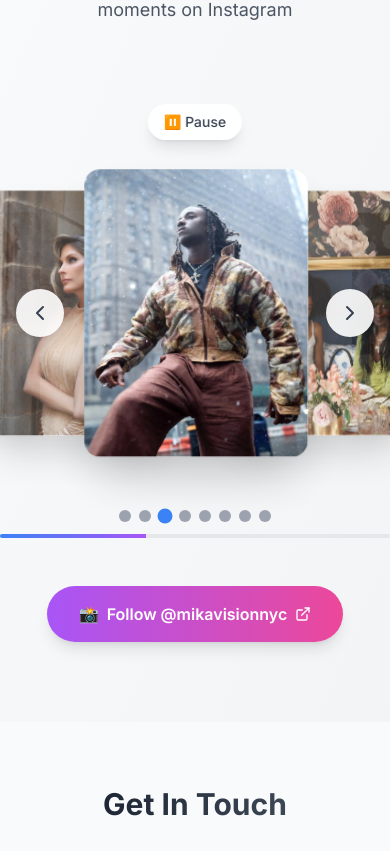
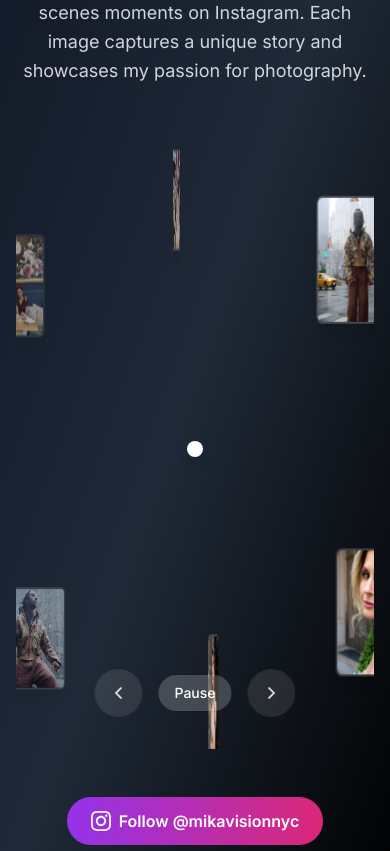
Before and after one commit to aibek1392/MIKA-photographer-profile, a React (Create React App) app: page / in a window 390 px wide. Shown: the part 4590-5441 px from the top of the page. Built offline with nearby package versions, Linux system fonts and the light colour scheme; a web font is replaced by a local one.

Commit message:
Implement circular gallery for Instagram feed - matches 21st.dev design with rotating images, navigation controls, and lightbox

```diff
--- a/src/components/CircularGallery.tsx
+++ b/src/components/CircularGallery.tsx
@@ -1,134 +1,135 @@
-import React, { useState } from 'react';
+import React, { useState, useEffect, useRef, useCallback } from 'react';
 import { motion, AnimatePresence } from 'framer-motion';
-import { useInView } from 'react-intersection-observer';
-
-interface GalleryItem {
-  id: number;
-  image: string;
-  text: string;
-}
+import { ChevronLeft, ChevronRight, X } from 'lucide-react';
 
 interface CircularGalleryProps {
-  items: GalleryItem[];
-  bend?: number;
-  textColor?: string;
-  borderRadius?: number;
+  images: string[];
+  radius?: number;
+  autoRotate?: boolean;
+  autoRotateSpeed?: number;
 }
 
 const CircularGallery: React.FC<CircularGalleryProps> = ({
-  items,
-  bend = 3,
-  textColor = "#ffffff",
-  borderRadius = 0.05,
+  images,
+  radius = 200,
+  autoRotate = true,
+  autoRotateSpeed = 0.5
 }) => {
-  const [ref, inView] = useInView({
-    triggerOnce: true,
-    threshold: 0.1,
-  });
+  const [currentAngle, setCurrentAngle] = useState(0);
+  const [isHovered, setIsHovered] = useState(false);
+  const [selectedImage, setSelectedImage] = useState<string | null>(null);
+  const [isAutoRotating, setIsAutoRotating] = useState(autoRotate);
+  const intervalRef = useRef<NodeJS.Timeout | null>(null);
 
-  const [selectedItem, setSelectedItem] = useState<GalleryItem | null>(null);
+  const startAutoRotation = useCallback(() => {
+    if (intervalRef.current) clearInterval(intervalRef.current);
+    intervalRef.current = setInterval(() => {
+      setCurrentAngle((prev) => prev + autoRotateSpeed);
+    }, 50);
+  }, [autoRotateSpeed]);
 
-  const containerVariants = {
-    hidden: { opacity: 0 },
-    visible: {
-      opacity: 1,
-      transition: {
-        staggerChildren: 0.1,
-      },
-    },
+  const stopAutoRotation = useCallback(() => {
+    if (intervalRef.current) {
+      clearInterval(intervalRef.current);
+      intervalRef.current = null;
+    }
+  }, []);
+
+  useEffect(() => {
+    if (isAutoRotating && !isHovered) {
+      startAutoRotation();
+    } else {
+      stopAutoRotation();
+    }
+
+    return () => stopAutoRotation();
+  }, [isAutoRotating, isHovered, startAutoRotation, stopAutoRotation]);
+
+  const nextImage = () => {
+    setCurrentAngle((prev) => prev + (360 / images.length));
   };
 
-  const itemVariants = {
-    hidden: { opacity: 0, scale: 0.8 },
-    visible: {
-      opacity: 1,
-      scale: 1,
-      transition: {
-        duration: 0.6,
-      },
-    },
+  const prevImage = () => {
+    setCurrentAngle((prev) => prev - (360 / images.length));
   };
 
-  const calculatePosition = (index: number, total: number) => {
-    const angle = (index / total) * 2 * Math.PI;
-    const radius = 350; // Increased radius to accommodate all images
+  const getImagePosition = (index: number) => {
+    const angle = (360 / images.length) * index + currentAngle;
+    const radian = (angle * Math.PI) / 180;
+    const x = Math.cos(radian) * radius;
+    const y = Math.sin(radian) * radius;
+    const z = Math.cos(radian) * radius * 0.5;
 
-    const x = Math.cos(angle) * radius;
-    const y = Math.sin(angle) * radius;
-
-    // Apply bend effect
-    const bendFactor = bend;
-    const bentY = y * (1 + Math.abs(x) / 1000 * bendFactor);
-
-    return { x: x, y: bentY };
+    return { x, y, z, angle };
   };
 
-  const handleItemClick = (item: GalleryItem) => {
-    setSelectedItem(item);
+  const openLightbox = (image: string) => {
+    setSelectedImage(image);
   };
 
-  const closeModal = () => {
-    setSelectedItem(null);
+  const closeLightbox = () => {
+    setSelectedImage(null);
   };
 
   return (
-    <div className="relative w-full h-full overflow-hidden bg-black">
-      <motion.div
-        ref={ref}
-        variants={containerVariants}
-        initial="hidden"
-        animate={inView ? "visible" : "hidden"}
+    <div className="relative w-full h-[600px] flex items-center justify-center overflow-hidden">
+      {/* Circular Gallery Container */}
+      <div
         className="relative w-full h-full flex items-center justify-center"
+        onMouseEnter={() => setIsHovered(true)}
+        onMouseLeave={() => setIsHovered(false)}
       >
-        {/* Circular Gallery Items */}
-        {items.map((item, index) => {
-          const position = calculatePosition(index, items.length);
+        {/* Center Point */}
+        <div className="absolute w-4 h-4 bg-white rounded-full shadow-lg z-10" />
+
+        {/* Images */}
+        {images.map((image, index) => {
+          const position = getImagePosition(index);
+          const isFront = Math.abs(position.angle % 360) < 90 || Math.abs(position.angle % 360) > 270;
 
           return (
             <motion.div
-              key={item.id}
-              variants={itemVariants}
+              key={index}
+              className="absolute cursor-pointer"
               style={{
-                position: 'absolute',
-                left: '50%',
-                top: '50%',
-                transform: `translate(-50%, -50%) translate(${position.x}px, ${position.y}px)`,
-                zIndex: index === 0 ? 10 : 1,
+                x: position.x,
+                y: position.y,
+                z: position.z,
+                transformStyle: 'preserve-3d',
+              }}
+              animate={{
+                x: position.x,
+                y: position.y,
+                z: position.z,
+                scale: isFront ? 1 : 0.8,
+                opacity: isFront ? 1 : 0.6,
+              }}
+              transition={{
+                type: "spring",
+                stiffness: 100,
+                damping: 20,
+                mass: 0.5,
               }}
               whileHover={{
-                scale: 1.15,
-                zIndex: 20,
+                scale: 1.1,
+                z: position.z + 50,
+                transition: { duration: 0.2 }
               }}
-              whileTap={{ scale: 0.95 }}
-              onClick={() => handleItemClick(item)}
-              className="cursor-pointer group"
+              onClick={() => openLightbox(image)}
             >
-              {/* Image Container */}
-              <div
-                className="relative overflow-hidden rounded-lg shadow-2xl"
-                style={{
-                  borderRadius: `${borderRadius * 100}%`,
-                  width: '140px',
-                  height: '105px',
-                }}
-              >
+              <div className="relative group">
                 <img
-                  src={item.image}
-                  alt={item.text}
-                  className="w-full h-full object-cover transition-transform duration-500 group-hover:scale-110"
+                  src={image}
+                  alt={`Gallery image ${index + 1}`}
+                  className="w-32 h-32 md:w-40 md:h-40 object-cover rounded-lg shadow-lg border-2 border-white/20"
+                  style={{
+                    transform: `rotateY(${position.angle}deg)`,
+                  }}
                 />
-
-                {/* Overlay */}
-                <div className="absolute inset-0 bg-black/40 opacity-0 group-hover:opacity-100 transition-opacity duration-300 flex items-center justify-center">
-                  <div className="text-center">
-                    <h3
-                      className="text-sm font-semibold mb-1"
-                      style={{ color: textColor }}
-                    >
-                      {item.text}
-                    </h3>
-                    <div className="text-xs opacity-80" style={{ color: textColor }}>
-                      Click to view
+                <div className="absolute inset-0 bg-black/0 group-hover:bg-black/20 rounded-lg transition-all duration-300 flex items-center justify-center">
+                  <div className="opacity-0 group-hover:opacity-100 transition-opacity duration-300">
+                    <div className="w-8 h-8 bg-white/20 rounded-full flex items-center justify-center">
+                      <div className="w-2 h-2 bg-white rounded-full" />
                     </div>
                   </div>
                 </div>
@@ -136,51 +137,70 @@ const CircularGallery: React.FC<CircularGalleryProps> = ({
             </motion.div>
           );
         })}
-      </motion.div>
+      </div>
 
-      {/* Modal for Selected Item */}
+      {/* Navigation Controls */}
+      <div className="absolute bottom-8 left-1/2 transform -translate-x-1/2 flex items-center gap-4">
+        <motion.button
+          onClick={prevImage}
+          className="w-12 h-12 bg-white/10 backdrop-blur-sm rounded-full flex items-center justify-center text-white hover:bg-white/20 transition-all duration-300"
+          whileHover={{ scale: 1.1 }}
+          whileTap={{ scale: 0.9 }}
+        >
+          <ChevronLeft size={20} />
+        </motion.button>
+
+        <motion.button
+          onClick={() => setIsAutoRotating(!isAutoRotating)}
+          className={`px-4 py-2 rounded-full text-sm font-medium transition-all duration-300 ${
+            isAutoRotating
+              ? 'bg-white/20 text-white'
+              : 'bg-white/10 text-white/70 hover:bg-white/20'
+          }`}
+          whileHover={{ scale: 1.05 }}
+          whileTap={{ scale: 0.95 }}
+        >
+          {isAutoRotating ? 'Pause' : 'Play'}
+        </motion.button>
+
+        <motion.button
+          onClick={nextImage}
+          className="w-12 h-12 bg-white/10 backdrop-blur-sm rounded-full flex items-center justify-center text-white hover:bg-white/20 transition-all duration-300"
+          whileHover={{ scale: 1.1 }}
+          whileTap={{ scale: 0.9 }}
+        >
+          <ChevronRight size={20} />
+        </motion.button>
+      </div>
+
+      {/* Lightbox */}
       <AnimatePresence>
-        {selectedItem && (
+        {selectedImage && (
           <motion.div
             initial={{ opacity: 0 }}
             animate={{ opacity: 1 }}
             exit={{ opacity: 0 }}
-            className="fixed inset-0 bg-black/80 z-50 flex items-center justify-center p-4"
-            onClick={closeModal}
+            className="fixed inset-0 bg-black/90 z-50 flex items-center justify-center p-4"
+            onClick={closeLightbox}
           >
             <motion.div
               initial={{ scale: 0.8, opacity: 0 }}
               animate={{ scale: 1, opacity: 1 }}
               exit={{ scale: 0.8, opacity: 0 }}
-              transition={{ type: "spring", stiffness: 300, damping: 30 }}
-              className="relative max-w-4xl max-h-[90vh] overflow-hidden rounded-xl"
+              className="relative max-w-4xl max-h-full"
               onClick={(e) => e.stopPropagation()}
             >
+              <button
+                onClick={closeLightbox}
+                className="absolute -top-12 right-0 w-10 h-10 bg-white/20 rounded-full flex items-center justify-center text-white hover:bg-white/30 transition-all duration-300"
+              >
+                <X size={20} />
+              </button>
               <img
-                src={selectedItem.image}
-                alt={selectedItem.text}
-                className="w-full h-full object-contain"
+                src={selectedImage}
+                alt="Selected image"
+                className="max-w-full max-h-[80vh] object-contain rounded-lg"
               />
-
-              {/* Close Button */}
-              <button
-                onClick={closeModal}
-                className="absolute top-4 right-4 w-10 h-10 bg-black/50 backdrop-blur-sm rounded-full flex items-center justify-center text-white hover:bg-black/70 transition-colors duration-200"
-              >
-                <svg className="w-6 h-6" fill="none" stroke="currentColor" viewBox="0 0 24 24">
-                  <path strokeLinecap="round" strokeLinejoin="round" strokeWidth={2} d="M6 18L18 6M6 6l12 12" />
-                </svg>
-              </button>
-
-              {/* Image Title */}
-              <div className="absolute bottom-0 left-0 right-0 bg-gradient-to-t from-black/80 to-transparent p-6">
-                <h3
-                  className="text-2xl font-bold"
-                  style={{ color: textColor }}
-                >
-                  {selectedItem.text}
-                </h3>
-              </div>
             </motion.div>
           </motion.div>
         )}
--- a/src/components/InstagramFeed.tsx
+++ b/src/components/InstagramFeed.tsx
@@ -1,7 +1,7 @@
 import React from 'react';
 import { motion } from 'framer-motion';
 import { useInView } from 'react-intersection-observer';
-import ThreeDPhotoCarousel from './ThreeDPhotoCarousel';
+import CircularGallery from './CircularGallery';
 
 const InstagramFeed: React.FC = () => {
   const [ref, inView] = useInView({
@@ -30,17 +30,69 @@ const InstagramFeed: React.FC = () => {
     },
   };
 
+  const instagramImages = [
+    '/photo_2025-07-25 13.56.46.jpeg',
+    '/photo_2025-07-25 13.56.42.jpeg',
+    '/photo_2025-07-25 13.56.39.jpeg',
+    '/photo_2025-07-25 13.56.36.jpeg',
+    '/photo_2025-07-25 13.56.32.jpeg',
+    '/photo_2025-07-25 13.56.25.jpeg',
+    '/photo_2025-07-25 13.56.22.jpeg',
+    '/photo_2025-07-25 13.56.17.jpeg',
+  ];
+
   return (
+    <section className="py-20 bg-gradient-to-br from-gray-900 via-gray-800 to-black relative overflow-hidden">
+      <div className="container mx-auto px-4">
         <motion.div
           ref={ref}
           variants={containerVariants}
           initial="hidden"
           animate={inView ? "visible" : "hidden"}
+          className="text-center mb-16"
         >
-      <motion.div variants={itemVariants}>
-        <ThreeDPhotoCarousel />
+          <motion.h2
+            variants={itemVariants}
+            className="text-3xl sm:text-4xl lg:text-5xl font-bold mb-6 text-white"
+          >
+            Instagram Feed
+          </motion.h2>
+          <motion.p
+            variants={itemVariants}
+            className="text-lg text-gray-300 max-w-3xl mx-auto leading-relaxed"
+          >
+            Follow my latest work and behind-the-scenes moments on Instagram.
+            Each image captures a unique story and showcases my passion for photography.
+          </motion.p>
         </motion.div>
+
+        <motion.div variants={itemVariants} className="w-full">
+          <CircularGallery
+            images={instagramImages}
+            radius={250}
+            autoRotate={true}
+            autoRotateSpeed={0.3}
+          />
         </motion.div>
+
+        <motion.div
+          variants={itemVariants}
+          className="text-center mt-12"
+        >
+          <a
+            href="https://instagram.com/mikavisionnyc"
+            target="_blank"
+            rel="noopener noreferrer"
+            className="inline-flex items-center gap-2 px-6 py-3 bg-gradient-to-r from-purple-600 to-pink-600 text-white font-semibold rounded-full hover:from-purple-700 hover:to-pink-700 transition-all duration-300 transform hover:scale-105"
+          >
+            <svg className="w-5 h-5" fill="currentColor" viewBox="0 0 24 24">
+              <path d="M12 2.163c3.204 0 3.584.012 4.85.07 3.252.148 4.771 1.691 4.919 4.919.058 1.265.069 1.645.069 4.849 0 3.205-.012 3.584-.069 4.849-.149 3.225-1.664 4.771-4.919 4.919-1.266.058-1.644.07-4.85.07-3.204 0-3.584-.012-4.849-.07-3.26-.149-4.771-1.699-4.919-4.92-.058-1.265-.07-1.644-.07-4.849 0-3.204.013-3.583.07-4.849.149-3.227 1.664-4.771 4.919-4.919 1.266-.057 1.645-.069 4.849-.069zm0-2.163c-3.259 0-3.667.014-4.947.072-4.358.2-6.78 2.618-6.98 6.98-.059 1.281-.073 1.689-.073 4.948 0 3.259.014 3.668.072 4.948.2 4.358 2.618 6.78 6.98 6.98 1.281.058 1.689.072 4.948.072 3.259 0 3.668-.014 4.948-.072 4.354-.2 6.782-2.618 6.979-6.98.059-1.28.073-1.689.073-4.948 0-3.259-.014-3.667-.072-4.947-.196-4.354-2.617-6.78-6.979-6.98-1.281-.059-1.69-.073-4.949-.073zm0 5.838c-3.403 0-6.162 2.759-6.162 6.162s2.759 6.163 6.162 6.163 6.162-2.759 6.162-6.163c0-3.403-2.759-6.162-6.162-6.162zm0 10.162c-2.209 0-4-1.79-4-4 0-2.209 1.791-4 4-4s4 1.791 4 4c0 2.21-1.791 4-4 4zm6.406-11.845c-.796 0-1.441.645-1.441 1.44s.645 1.44 1.441 1.44c.795 0 1.439-.645 1.439-1.44s-.644-1.44-1.439-1.44z"/>
+            </svg>
+            Follow @mikavisionnyc
+          </a>
+        </motion.div>
+      </div>
+    </section>
   );
 };
 
```
Lines whose indentation alone changed are shown as unchanged.
